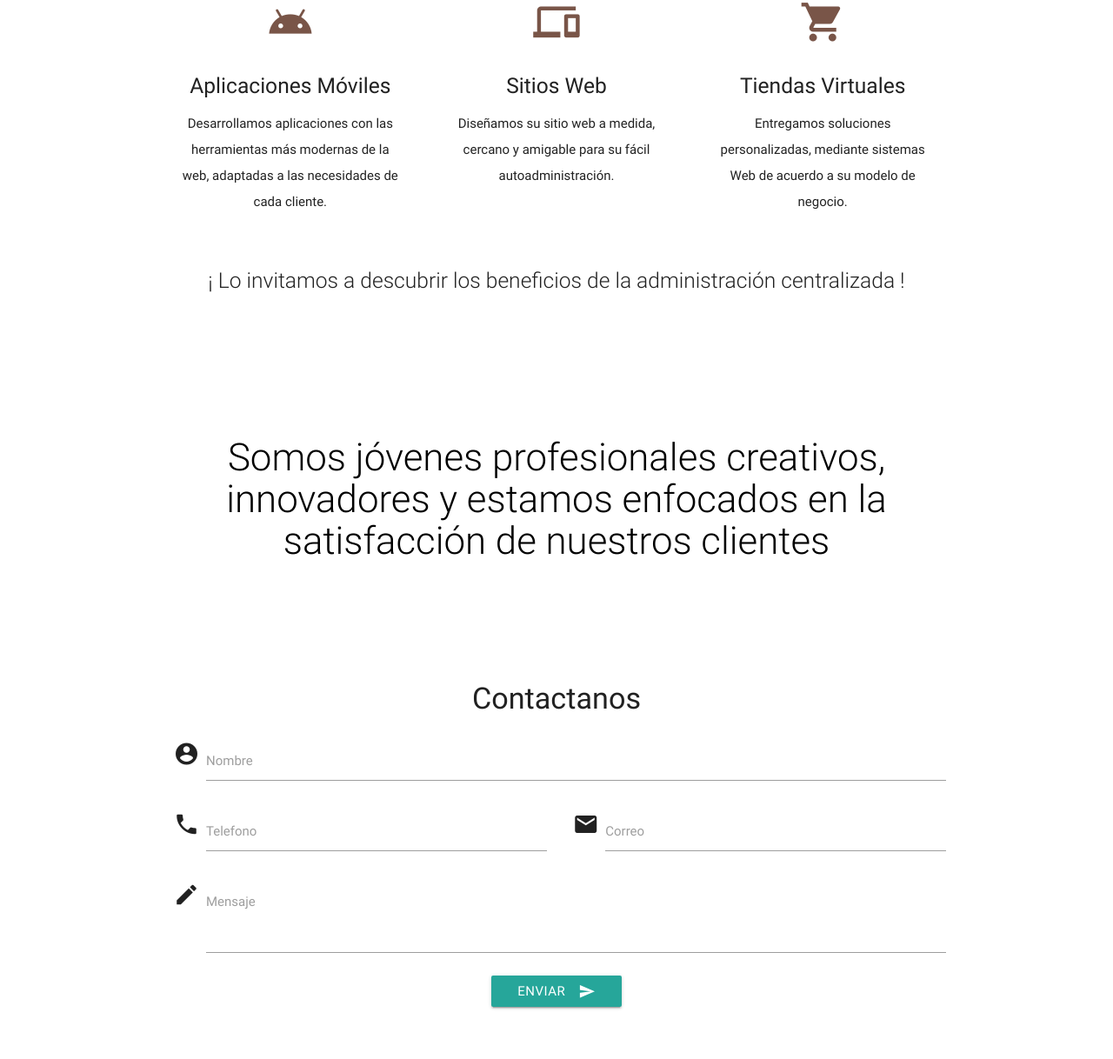
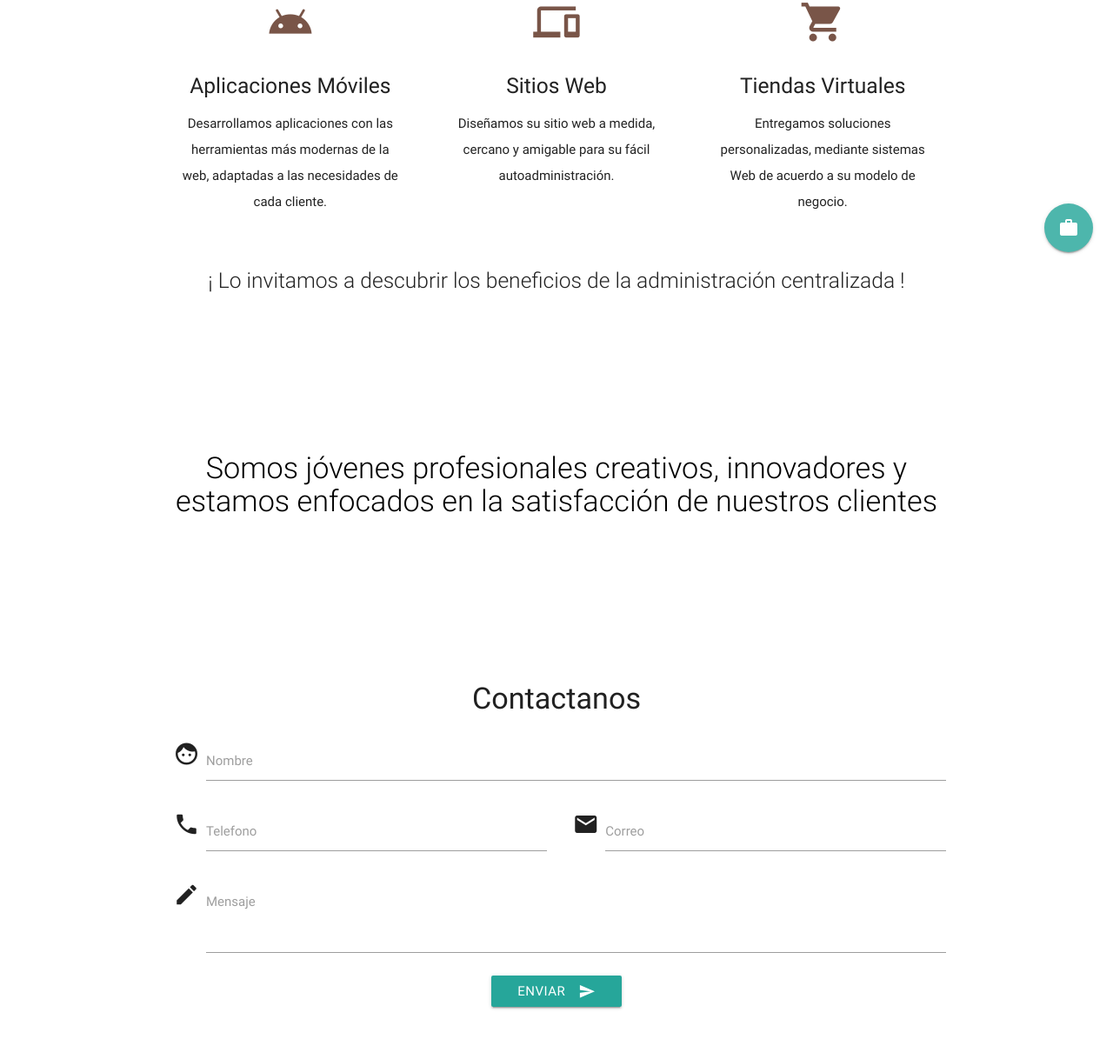
Before and after one commit to segasiGitHub/segasi, a PHP site: page / in a window 1280 px wide. Shown: the part 487-1705 px from the top of the page at 87% size. Run offline with PHP 8.4, Linux system fonts and the light colour scheme; some libraries are stand-ins or nearby versions.

Commit message:
Fix Parallax Container

```diff
--- a/css/style.css
+++ b/css/style.css
@@ -43,7 +43,7 @@ p {
 @media only screen and (max-width : 992px) {
   .parallax-container .section {
     position: absolute;
-    top: 40%;
+    top: 0;
   }
   #index-banner .section {
     top: 10%;
--- a/index.html
+++ b/index.html
@@ -1,6 +1,6 @@
 
 <!DOCTYPE html>
-<html lang="en">
+<html lang="es">
 <head>
   <meta http-equiv="Content-Type" content="text/html; charset=UTF-8"/>
   <meta name="viewport" content="width=device-width, initial-scale=1"/>
@@ -92,15 +92,11 @@
 
   <h5 class="center light">¡ Lo invitamos a descubrir los beneficios de la administración centralizada !</h5><br>
 
-
-  <div id="index-banner" class="parallax-container">
+  <div class="parallax-container valign-wrapper" >
     <div class="section no-pad-bot">
       <div class="container">
         <div class="row center">
-            <h3 class="header col s12 light black-text ">
-              <div class="hide-on-med-and-down"><br></div>
-              <div class="hide-on-small-only"><br></div>
-              Somos jóvenes profesionales creativos, innovadores y estamos enfocados en la satisfacción de nuestros clientes</h3>
+          <h4 class="header col s12 light black-text">Somos jóvenes profesionales creativos, innovadores y estamos enfocados en la satisfacción de nuestros clientes</h4>
         </div>
       </div>
     </div>
@@ -120,7 +116,7 @@
           <h4>Contactanos</h4>
 
           <div class="input-field col s12">
-            <i class="material-icons prefix">account_circle</i>
+            <i class="material-icons prefix">face</i>
             <input id="icon_prefix" type="text" class="validate">
             <label for="icon_prefix">Nombre</label>
           </div>
@@ -158,6 +154,13 @@
 
  <div id="map"></div>
 
+ <div class="fixed-action-btn">
+   <a class="btn-floating btn-large teal lighten-2 tooltipped" data-position="left" data-delay="50" data-tooltip="Ir al Portafolio" href="./portfolio.html">
+     <i class="large material-icons">work</i>
+   </a>
+ </div>
+
+
 
   <footer class="page-footer teal">
       <div class="container">
@@ -165,21 +168,17 @@
           <div class="col s12 l12">
             <h5 class="white-text"><i class="material-icons prefix">copyright</i> Segasi 2017</h5>
           </div>
-          <div class="col s6 l6 white-text">
+          <div class="col s12 l12 white-text">
             <ul>
               <li>Nueva Providencia #1363, Oficina 1205, Providencia</li>
-  	          <li>contacto@segasi.cl</li>
-              <li>+56961501279</li>
-            </ul>
-          </div>
-          <div class="col s6 l6 white-text right-align">
-            <ul>
-              <li><a class="white-text" href="portfolio.html">Portfolio</a></li>
-              <li><a class="white-text" href="contacto.html">Contáctanos</a></li>
+  	          <li><a href="mailto:contacto@segasi.cl">contacto@segasi.cl</a></li>
+              <li><a href="tel:+56961501279">+56961501279</a></li>
             </ul>
           </div>
         </div>
       </div>
+
+
       <div class="footer-copyright">
         <div class="container">
         Made by <a class="brown-text text-lighten-3" href="http://segasi.cl">Segasi</a>
```
Also changed, not shown: background2.jpg.
